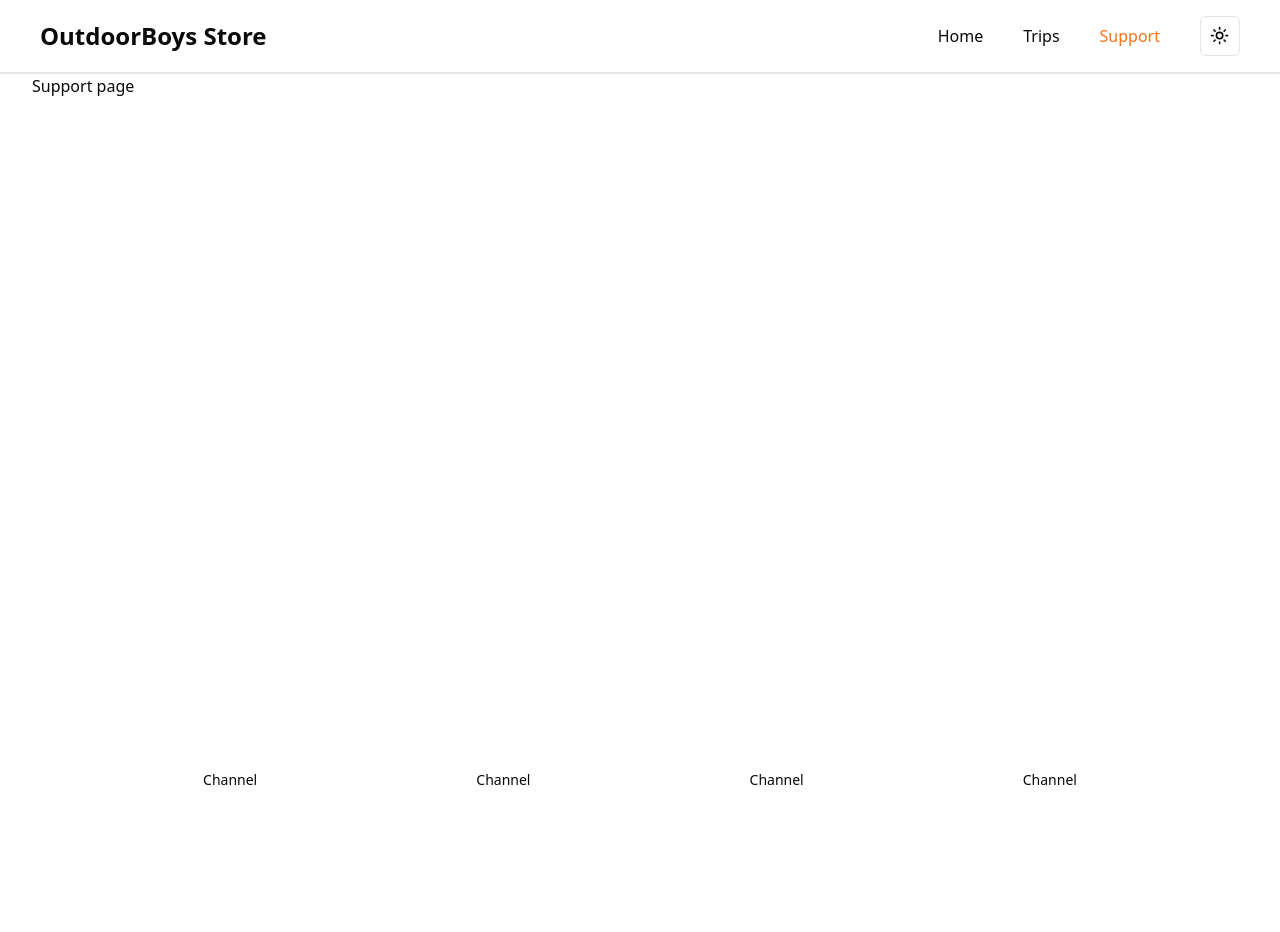
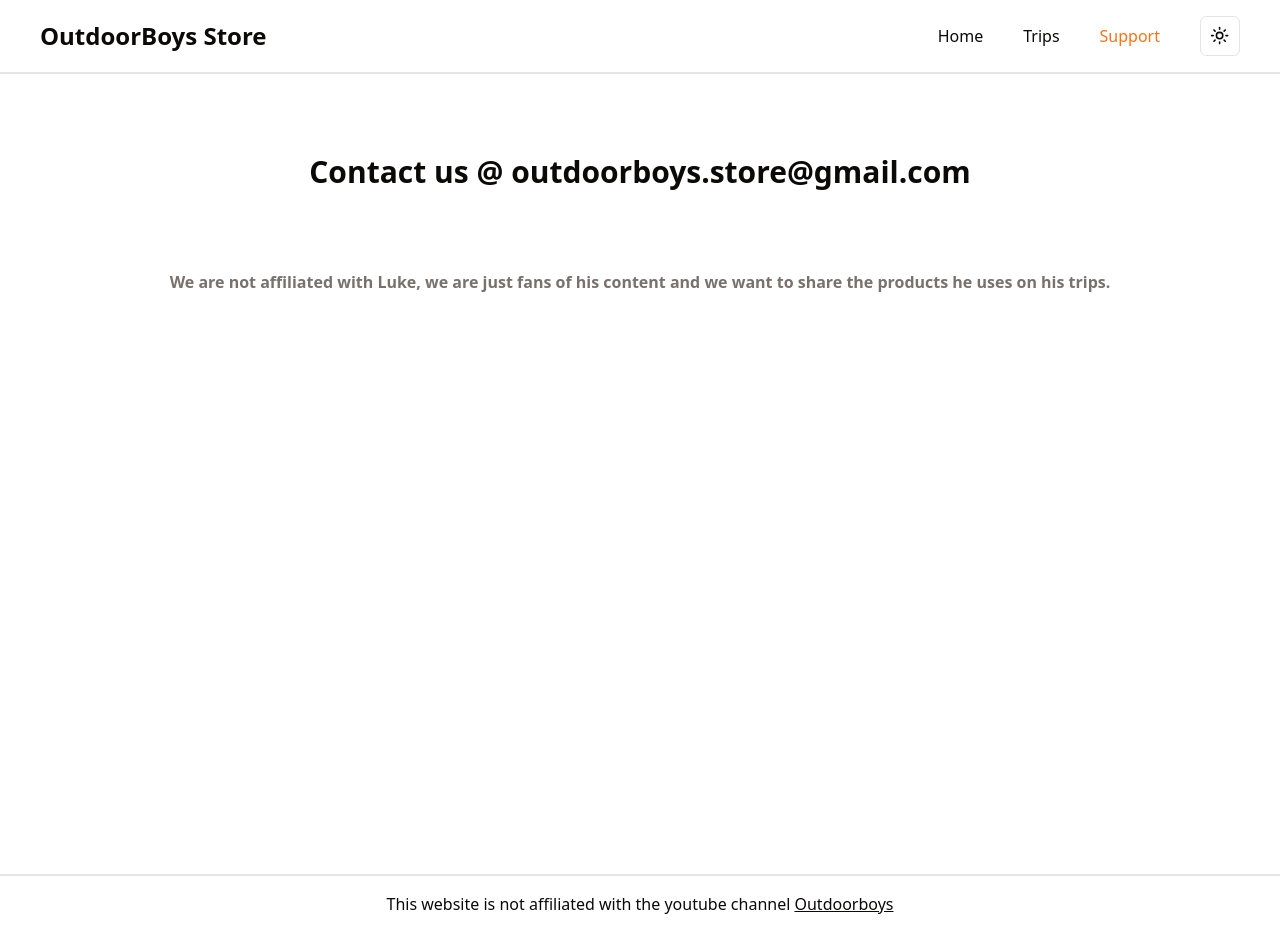
Before and after one commit to louisssxu/outdoorboys, a Next.js app: page /support in a window 1280 px wide. Before the commit the page ends 800 px from the top, so only its background shows below. Built offline with nearby package versions, Linux system fonts and the light colour scheme.

Commit message:
first lauch

```diff
--- a/app/(pages)/support/page.tsx
+++ b/app/(pages)/support/page.tsx
@@ -1,3 +1,14 @@
 export default function SupportPage() {
-  return <div className="container w-full">Support page</div>;
+  return (
+    <div className="container flex flex-col w-full content-center text-center min-h-svh">
+      <h1 className=" font-bold text-3xl m-20">
+        {" "}
+        Contact us @ outdoorboys.store@gmail.com
+      </h1>
+      <p className=" font-semibold text-muted-foreground">
+        We are not affiliated with Luke, we are just fans of his content and we
+        want to share the products he uses on his trips.
+      </p>
+    </div>
+  );
 }
--- a/app/(pages)/trips/page.tsx
+++ b/app/(pages)/trips/page.tsx
@@ -3,23 +3,15 @@
 import TripCard from "@/components/tripcard";
 import { Trip } from "@/lib/interface";
 
-// const fetcher = (url: string) => fetch(url).then((res) => res.json());
-
 export default async function TripsPage() {
-  // const { data, error, isLoading } = useSWR("api/trips", fetcher);
   const data = await fetch(`${getApiURL()}/api/trips`, {
     cache: "no-store",
   });
   const jsonData = await data.json();
   const trips: Trip[] = jsonData.docs;
-  console.log(`${getApiURL()}/api/trips`);
-  // const data = await axios.get(`${getApiURL()}/api/trips`);
-  // console.log(data.data);
-  // const trips: Trip[] = data.data.docs;
-  // console.log(trips);
   return (
-    <div className="container">
-      <h1 className="text-4xl font-bold m-2 mb-12">Lukes Trips</h1>
+    <div className="container min-h-screen">
+      <h1 className="text-4xl font-bold m-12">Luke's Trips ✈︎</h1>
       <div className=" size-full flex flex-wrap -mx-4 ">
         {trips.map((trip: Trip, index: Key) => (
           <TripCard key={index} {...trip} />
--- a/app/page.tsx
+++ b/app/page.tsx
@@ -5,11 +5,11 @@
 export default async function Home() {
   return (
     <>
-      <div className="relative w-full flex flex-col items-center text-center">
-        <section className="w-full  bg-center bg-hero-pattern bg-cover  ">
+      <div className="relative w-full flex flex-col items-center text-center min-h-screen">
+        <section className="w-full  bg-center bg-hero-pattern bg-cover ">
           <div className=" bg-gradient-to-t from-transparent from-20%  to-secondary py-80">
             <h1 className=" text-5xl m-5 font-semibold text-primary-foreground">
-              Get toasty and cozy
+              Get cozy and toasty
             </h1>
             <p className=" m-5 text-primary-foreground text-xl">
               {" "}
--- a/components/footer/index.tsx
+++ b/components/footer/index.tsx
@@ -4,27 +4,18 @@
 
 const Footer = () => {
   return (
-    <div className="w-full flex flex-row justify-evenly flex-1 fixed bottom-0">
-      <Button variant={"ghost"}>
-        <Link href="https://youtube.com/outdoorboys" target="_blank">
-          Channel
-        </Link>
-      </Button>
-      <Button variant={"ghost"}>
-        <Link href="https://youtube.com/outdoorboys" target="_blank">
-          Channel
-        </Link>
-      </Button>
-      <Button variant={"ghost"}>
-        <Link href="https://youtube.com/outdoorboys" target="_blank">
-          Channel
-        </Link>
-      </Button>
-      <Button variant={"ghost"}>
-        <Link href="https://youtube.com/outdoorboys" target="_blank">
-          Channel
-        </Link>
-      </Button>
+    <div className="w-full flex flex-row justify-evenly flex-1 relative bottom-0 border-t-2 p-4">
+      <span>
+        {" "}
+        This website is not affiliated with the youtube channel{" "}
+        <Link
+          href="https://youtube.com/outdoorboys"
+          target="_blank"
+          className=" underline"
+        >
+          Outdoorboys
+        </Link>{" "}
+      </span>
     </div>
   );
 };
--- a/components/tripcard/index.tsx
+++ b/components/tripcard/index.tsx
@@ -8,7 +8,7 @@
   return (
     <div className="relative w-full  xs:w-full md:w-1/2 xl:w-1/4 px-4 mb-8">
       <Link href={`trips/${trip.id}`}>
-        <div className=" bg-secondary rounded shadow">
+        <div className=" bg-secondary rounded outline-4 hover:outline">
           <div className="relative h-56">
             <Image
               src={getImageUrl(trip.youtubeUrl)}
```
